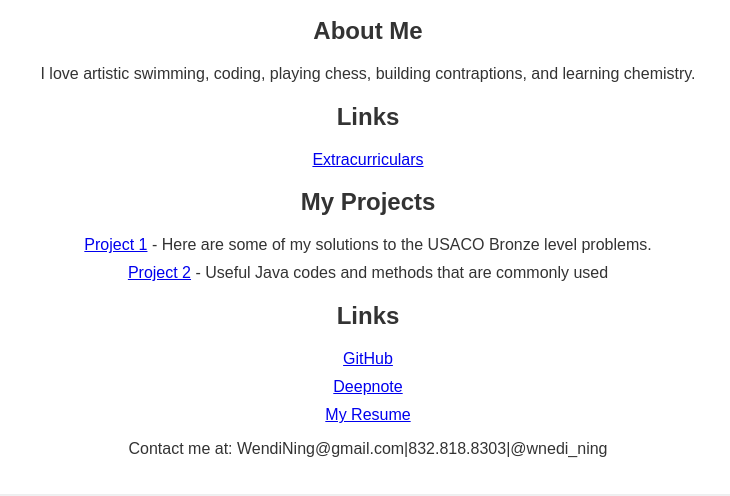
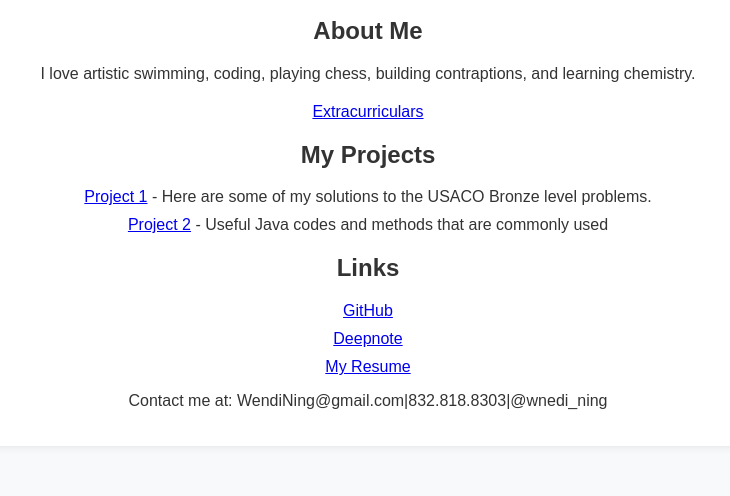
Before and after one commit to wnediN/Website, a plain HTML site: page index.html in a window 1280 px wide. Shown: the part 370-866 px from the top of the page, without its empty margins (272-1002 px from the left). After the commit the page ends 844 px from the top, so only its background shows below. Drawn offline with Linux system fonts and the light colour scheme; a script that the page names is missing.

Commit message:
Update index.html

```diff
--- a/index.html
+++ b/index.html
@@ -19,7 +19,7 @@
         <section id="about">
             <h2>About Me</h2>
             <p> I love artistic swimming, coding, playing chess, building contraptions, and learning chemistry. </p>
-            <h2>Links</h2>
+            <h2></h2>
             <ul>
                  <li><a href="link" target="_blank">Extracurriculars</a></li>
             </ul>
```
